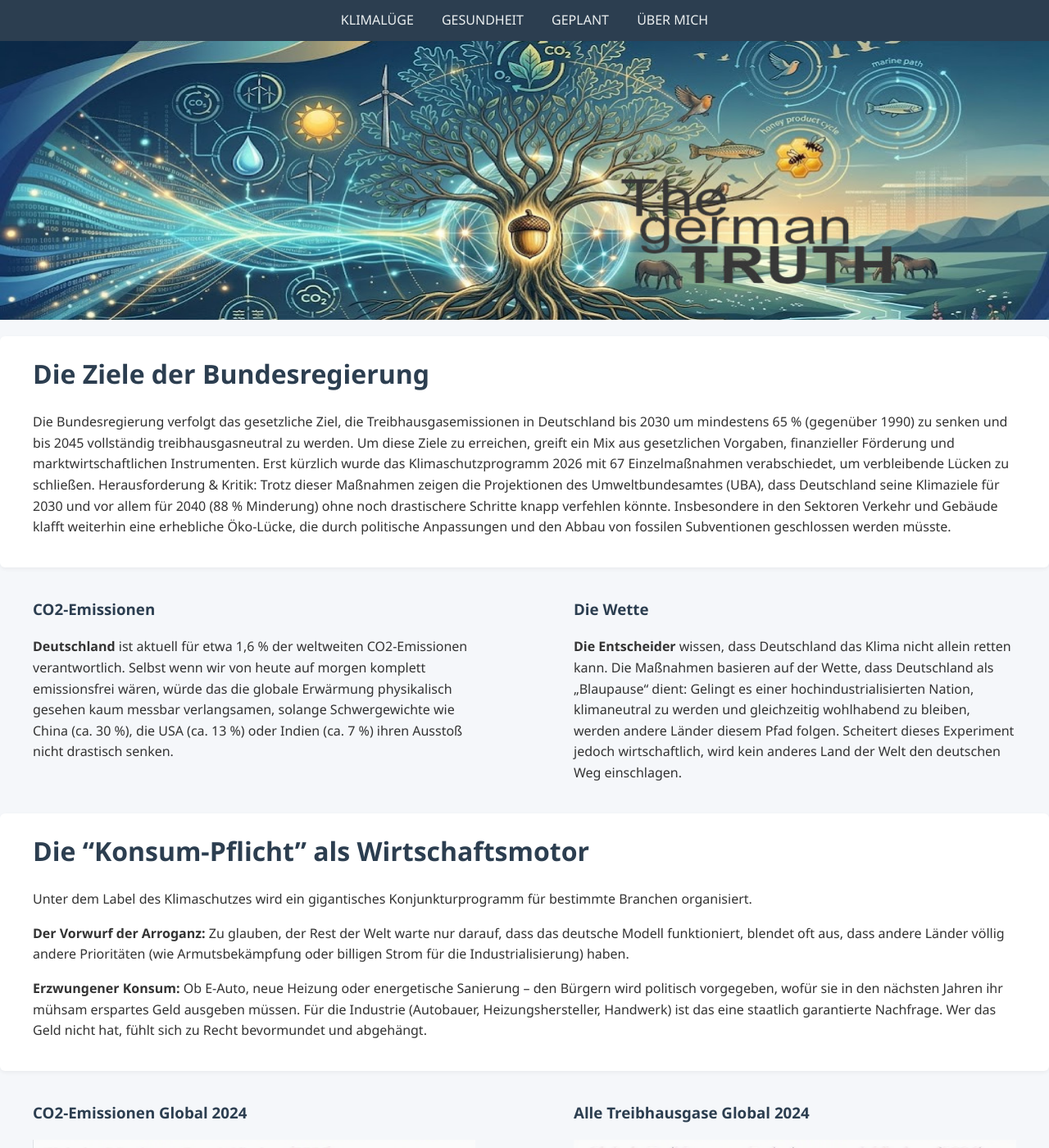
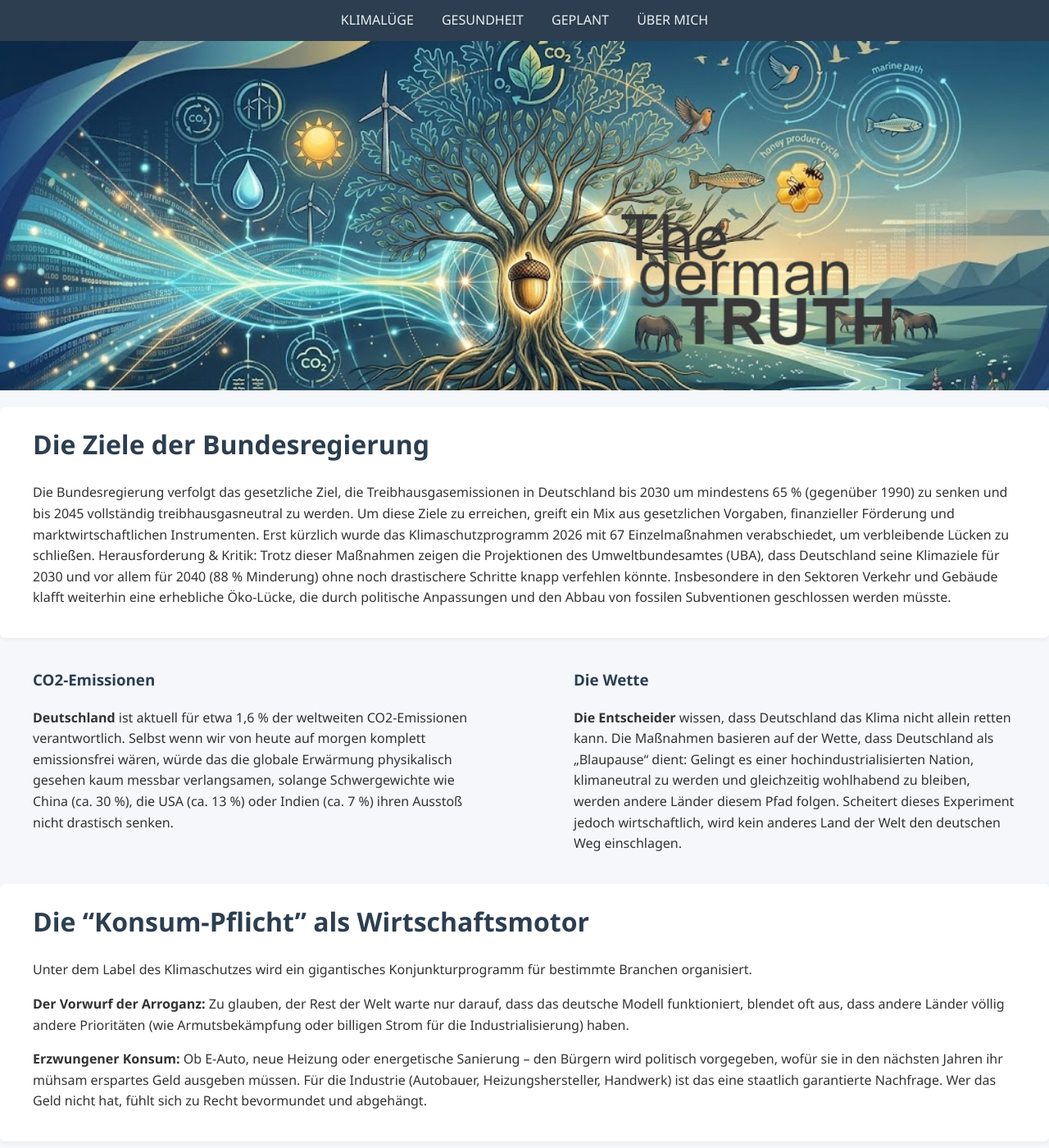
Before and after one commit to TheGermanTruth/TheGermanTruth, a Jekyll site: the page built from index.md, in a window 1280 px wide and 1400 px high. Shown: the whole window at 82% size. Built offline with Jekyll 4.4.1, drawn with Linux system fonts in a browser that asks for light colours.

Commit message:
Update style.css

```diff
--- a/assets/style.css
+++ b/assets/style.css
@@ -31,7 +31,7 @@ nav a:hover {
 /* ===== Banner ===== */
 .banner img {
   width: 100%;
-  height: 340px;
+  height: auto;
   display: block;
 }
 
```
